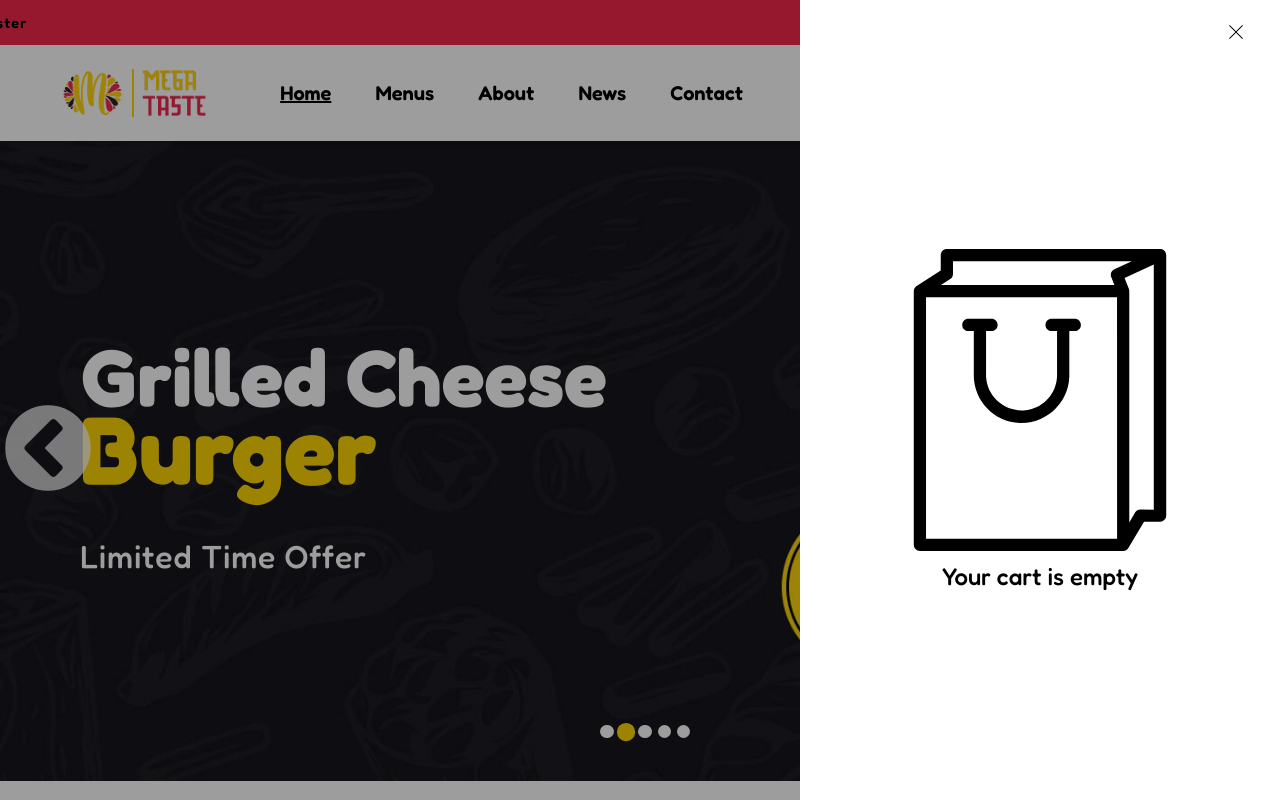
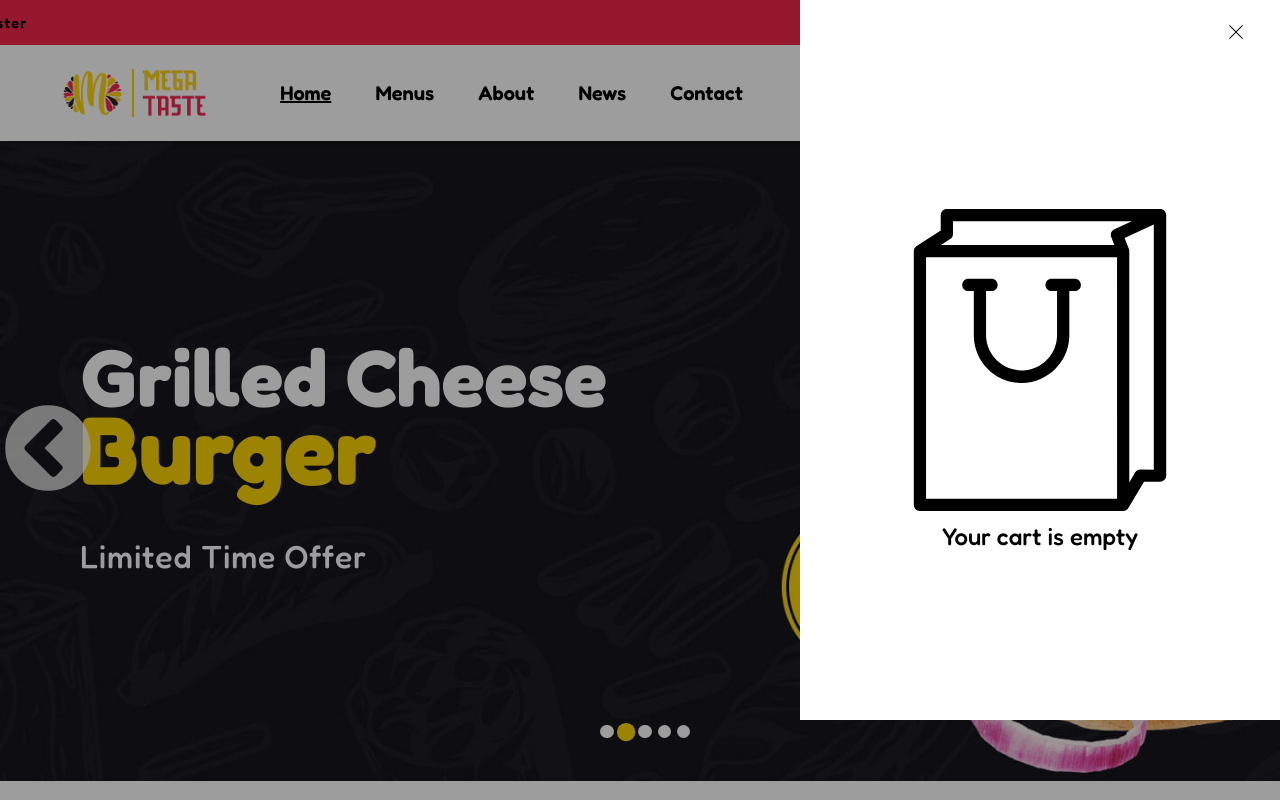
Before and after one commit to Chloe7243/MegaTaste, a React (Vite) app: page / in a window 1280 px wide. Both pictures are taken after a click on the button 987 px from the left and 92 px from the top of the page. Shown: the top 800 px of the page. Built offline with nearby package versions, Linux system fonts and the light colour scheme; some icons are missing; the HTML template or start-up script is replaced by a standard one.

Commit message:
what is this

```diff
--- a/src/Components/Cart/Cart.module.css
+++ b/src/Components/Cart/Cart.module.css
@@ -3,7 +3,7 @@
   position: fixed;
   top: 0;
   right: 0;
-  height: 100vh;
+  height: 90vh;
   background: var(--light-color);
   width: min(60rem, 100%);
   display: flex;
@@ -48,7 +48,7 @@
 }
 
 .cart footer {
-  flex: 0 1 auto;
+  flex: 0 1 25rem;
   padding: 0 1.5rem;
 }
 
```
